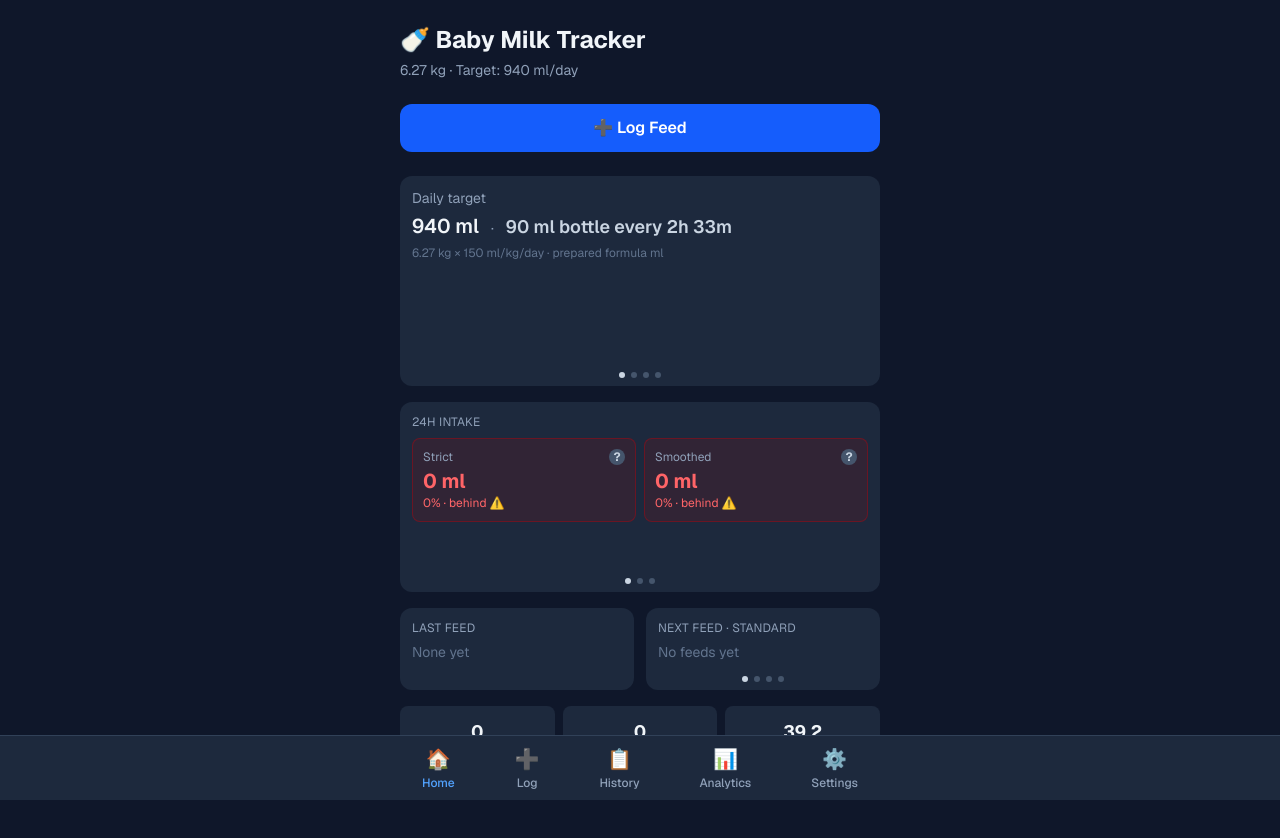
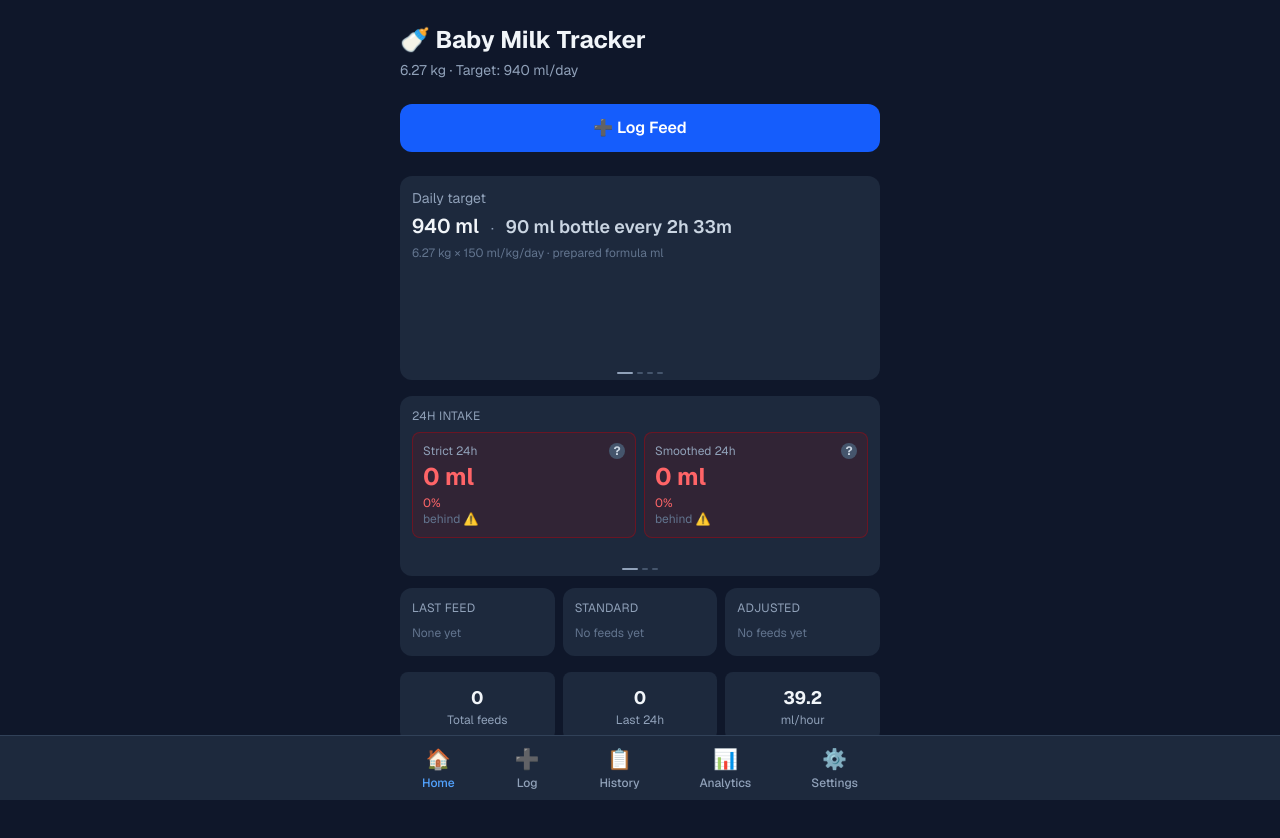
Before and after one commit to koenswings/app-milkwise, a Next.js app in the folder app/: page / in a window 1280 px wide. Shown: the top 838 px of the page. Built offline with nearby package versions, Linux system fonts and the light colour scheme.

Commit message:
feat: layout restructure; bump to 1.0.26

```diff
--- a/app/src/app/page.tsx
+++ b/app/src/app/page.tsx
@@ -160,32 +160,62 @@ export default function Dashboard() {
         />
       )}
 
-      {/* Last feed + Next feed */}
-      <div className="grid grid-cols-2 gap-3 mb-4">
-        {/* Last feed — static */}
-        <div className="bg-slate-800 rounded-xl p-3">
-          <div className="text-xs text-slate-400 uppercase tracking-wide mb-1">Last feed</div>
-          {lastFeed ? (
+      {/* Bottom row: last feed + two next feed clocks */}
+      {(() => {
+        const standardNext = lastFeed
+          ? lastFeed.timestamp + (derived.milkPerBottle / derived.hourlyRate) * 3_600_000
+          : null;
+
+        const tf = settings.timeFormat;
+        function DigClock({ ts, label, sub, delta }: { ts: number | null; label: string; sub?: string; delta?: { text: string; color: string } | null }) {
+          if (!ts) return <span className="text-slate-500 text-xs">No feeds yet</span>;
+          const d = new Date(ts);
+          let h = d.getHours(), m = d.getMinutes();
+          const ampm = tf === '12h' ? (h >= 12 ? 'PM' : 'AM') : null;
+          if (tf === '12h') h = h % 12 || 12;
+          const hh = String(h).padStart(2, '0'), mm = String(m).padStart(2, '0');
+          return (
             <>
-              <div className="text-lg font-semibold text-slate-200 leading-tight">{formatDateTime(lastFeed.timestamp, settings.timeFormat)}</div>
-              <div className="text-slate-400 text-sm mt-0.5">{lastFeed.volume} ml</div>
-              <div className="text-xs text-slate-500 mt-1">{formatRelative(lastFeed.timestamp, now)}</div>
+              <div className="font-mono font-bold text-3xl text-blue-300 tracking-widest tabular-nums leading-none">
+                {hh}<span className="text-slate-500">:</span>{mm}{ampm && <span className="text-base text-slate-400 ml-0.5">{ampm}</span>}
+              </div>
+              {sub && <div className="text-xs text-slate-500 mt-0.5">{sub}</div>}
+              {delta && <div className={`text-xs mt-0.5 font-medium ${delta.color}`}>{delta.text}</div>}
             </>
-          ) : (
-            <span className="text-slate-500 text-sm">None yet</span>
-          )}
-        </div>
-        {/* Next feed — swipeable */}
-        <NextFeedCard
-          standardNext={lastFeed ? lastFeed.timestamp + (derived.milkPerBottle / derived.hourlyRate) * 3_600_000 : null}
-          adjustedNext={nextFeed}
-          idealIntervalHours={derived.idealIntervalHours}
-          now={now}
-          timeFormat={settings.timeFormat}
-          balanceMl={nextFeedResult?.balanceMl}
-          capped={nextFeedResult?.capped}
-        />
-      </div>
+          );
+        }
+
+        const deltaMin = standardNext && nextFeed ? Math.round((nextFeed - standardNext) / 60_000) : 0;
+        const delta = deltaMin === 0 ? null
+          : deltaMin > 0 ? { text: `+${deltaMin}m · overfed`, color: 'text-yellow-400' }
+          : { text: `${deltaMin}m · catch up`, color: 'text-blue-400' };
+
+        return (
+          <div className="grid grid-cols-3 gap-2 mb-4">
+            {/* Last feed */}
+            <div className="bg-slate-800 rounded-xl p-3">
+              <div className="text-xs text-slate-400 uppercase tracking-wide mb-1">Last feed</div>
+              {lastFeed ? (
+                <>
+                  <DigClock ts={lastFeed.timestamp} label="" />
+                  <div className="text-xs text-slate-400 mt-1">{lastFeed.volume} ml</div>
+                </>
+              ) : <span className="text-slate-500 text-xs">None yet</span>}
+            </div>
+            {/* Next feed standard */}
+            <div className="bg-slate-800 rounded-xl p-3">
+              <div className="text-xs text-slate-400 uppercase tracking-wide mb-1">Standard</div>
+              <DigClock ts={standardNext} label="" sub={formatRelative(standardNext!, now)} />
+            </div>
+            {/* Next feed adjusted */}
+            <div className="bg-slate-800 rounded-xl p-3">
+              <div className="text-xs text-slate-400 uppercase tracking-wide mb-1">Adjusted</div>
+              <DigClock ts={nextFeed} label="" sub={nextFeed ? formatRelative(nextFeed, now) : undefined} delta={delta} />
+              {nextFeedResult?.capped && <div className="text-xs text-yellow-400 mt-0.5">⚠️ max gap</div>}
+            </div>
+          </div>
+        );
+      })()}
 
       {/* Summary row */}
       <div className="grid grid-cols-3 gap-2">
--- a/app/src/components/SwipeableCard.tsx
+++ b/app/src/components/SwipeableCard.tsx
@@ -53,15 +53,14 @@ export default function SwipeableCard({ views, className = "" }: Props) {
         ))}
       </div>
 
-      {/* Dot indicators */}
+      {/* Swipe hint — tiny line, no dots */}
       {views.length > 1 && (
-        <div className="flex justify-center gap-1.5 pb-2">
+        <div className="flex justify-center gap-1 pb-1.5">
           {views.map((_, i) => (
-            <button
+            <div
               key={i}
-              onClick={() => setCurrent(i)}
-              className={`w-1.5 h-1.5 rounded-full transition-colors ${
-                i === current ? "bg-slate-300" : "bg-slate-600"
+              className={`h-0.5 rounded-full transition-all ${
+                i === current ? "w-4 bg-slate-400" : "w-1.5 bg-slate-600"
               }`}
             />
           ))}
--- a/app/src/components/cards/StatusCard.tsx
+++ b/app/src/components/cards/StatusCard.tsx
@@ -22,67 +22,83 @@ function colorClass(pct: number, y: number, r: number) {
   if (d <= r) return "text-yellow-400";
   return "text-red-400";
 }
+function bgBorder(pct: number, y: number, r: number) {
+  const d = Math.abs(pct - 100);
+  if (d <= y) return "bg-green-900/20 border-green-700/40";
+  if (d <= r) return "bg-yellow-900/20 border-yellow-700/40";
+  return "bg-red-900/20 border-red-700/40";
+}
 function statusText(pct: number, y: number, r: number) {
   const d = Math.abs(pct - 100);
   if (d <= y) return "on track";
   if (pct > 100) return d <= r ? "slightly over" : "overfed ⚠️";
   return d <= r ? "slightly behind" : "behind ⚠️";
 }
-function bgClass(pct: number, y: number, r: number) {
-  const d = Math.abs(pct - 100);
-  if (d <= y) return "bg-green-900/20 border-green-700/40";
-  if (d <= r) return "bg-yellow-900/20 border-yellow-700/40";
-  return "bg-red-900/20 border-red-700/40";
-}
 
-// ── View 0: Both numeric ─────────────────────────────────────────────────────
-function NumericView(props: Props) {
+// ── View 0: Strict and Smoothed as separate panels side by side ──────────────
+function TwoColumnView(props: Props) {
   const { strict24h, strictPct, smoothedMl, smoothedPct, yellowThresholdPct: y, redThresholdPct: r } = props;
   return (
     <div className="p-3">
       <div className="text-xs text-slate-400 uppercase tracking-wide mb-2">24h intake</div>
       <div className="grid grid-cols-2 gap-2">
-        <div className={`rounded-lg border p-2.5 ${bgClass(strictPct, y, r)}`}>
-          <div className="text-xs text-slate-400 mb-0.5 flex items-center justify-between">
-            <span>Strict</span>
-            <button onClick={props.onStrictExplain} className="w-4 h-4 rounded-full bg-slate-600 text-slate-300 text-xs font-bold flex items-center justify-center leading-none">?</button>
+        {/* Strict */}
+        <div className={`rounded-lg border p-2.5 ${bgBorder(strictPct, y, r)}`}>
+          <div className="flex items-center justify-between mb-0.5">
+            <span className="text-xs text-slate-400">Strict 24h</span>
+            <button onClick={props.onStrictExplain} className="w-4 h-4 rounded-full bg-slate-600 hover:bg-slate-500 text-slate-300 text-xs font-bold flex items-center justify-center leading-none">?</button>
           </div>
-          <div className={`text-xl font-bold ${colorClass(strictPct, y, r)}`}>{Math.round(strict24h)} ml</div>
-          <div className={`text-xs ${colorClass(strictPct, y, r)}`}>{Math.round(strictPct)}% · {statusText(strictPct, y, r)}</div>
+          <div className={`text-2xl font-bold ${colorClass(strictPct, y, r)}`}>{Math.round(strict24h)} ml</div>
+          <div className={`text-xs mt-0.5 ${colorClass(strictPct, y, r)}`}>{Math.round(strictPct)}%</div>
+          <div className="text-xs text-slate-500">{statusText(strictPct, y, r)}</div>
         </div>
-        <div className={`rounded-lg border p-2.5 ${bgClass(smoothedPct, y, r)}`}>
-          <div className="text-xs text-slate-400 mb-0.5 flex items-center justify-between">
-            <span>Smoothed</span>
-            <button onClick={props.onSmoothedExplain} className="w-4 h-4 rounded-full bg-slate-600 text-slate-300 text-xs font-bold flex items-center justify-center leading-none">?</button>
+        {/* Smoothed */}
+        <div className={`rounded-lg border p-2.5 ${bgBorder(smoothedPct, y, r)}`}>
+          <div className="flex items-center justify-between mb-0.5">
+            <span className="text-xs text-slate-400">Smoothed 24h</span>
+            <button onClick={props.onSmoothedExplain} className="w-4 h-4 rounded-full bg-slate-600 hover:bg-slate-500 text-slate-300 text-xs font-bold flex items-center justify-center leading-none">?</button>
           </div>
-          <div className={`text-xl font-bold ${colorClass(smoothedPct, y, r)}`}>{Math.round(smoothedMl)} ml</div>
-          <div className={`text-xs ${colorClass(smoothedPct, y, r)}`}>{Math.round(smoothedPct)}% · {statusText(smoothedPct, y, r)}</div>
+          <div className={`text-2xl font-bold ${colorClass(smoothedPct, y, r)}`}>{Math.round(smoothedMl)} ml</div>
+          <div className={`text-xs mt-0.5 ${colorClass(smoothedPct, y, r)}`}>{Math.round(smoothedPct)}%</div>
+          <div className="text-xs text-slate-500">{statusText(smoothedPct, y, r)}</div>
         </div>
       </div>
     </div>
   );
 }
 
-// ── View 1: Bottles ──────────────────────────────────────────────────────────
+// ── View 1: Bottles + ml count (combined) ────────────────────────────────────
 function BottlesView(props: Props) {
-  const { strict24h, smoothedMl, dailyTargetMl, standardBottleVolume, yellowThresholdPct: y, redThresholdPct: r } = props;
+  const { strict24h, strictPct, smoothedMl, smoothedPct, dailyTargetMl, standardBottleVolume, yellowThresholdPct: y, redThresholdPct: r } = props;
   const milkPerBottle = waterToMilk(standardBottleVolume);
   const targetBottles = dailyTargetMl / milkPerBottle;
 
-  function BottleRow({ label, ml, pct }: { label: string; ml: number; pct: number }) {
+  function Row({ label, ml, pct, onExplain }: { label: string; ml: number; pct: number; onExplain: () => void }) {
     const bottles = ml / milkPerBottle;
     const full = Math.floor(bottles);
     const partial = bottles - full;
-    const empty = Math.max(0, Math.ceil(targetBottles) - Math.ceil(bottles));
+    const total = Math.ceil(targetBottles);
     return (
       <div className="mb-2">
-        <div className={`text-xs font-medium mb-0.5 ${colorClass(pct, y, r)}`}>{label} · {Math.round(pct)}%</div>
-        <div className="flex flex-wrap gap-0.5">
-          {Array.from({ length: Math.min(full, 10) }).map((_, i) => <span key={i} className="text-xl leading-none">🍼</span>)}
-          {partial > 0.1 && full < 10 && <span className="text-xl leading-none" style={{ opacity: 0.2 + partial * 0.8 }}>🍼</span>}
-          {Array.from({ length: Math.min(empty, 10 - full - 1) }).map((_, i) => <span key={i} className="text-xl leading-none opacity-15">🍼</span>)}
+        <div className="flex items-center justify-between mb-0.5">
+          <span className={`text-xs font-medium ${colorClass(pct, y, r)}`}>{label}</span>
+          <button onClick={onExplain} className="w-4 h-4 rounded-full bg-slate-700 text-slate-400 text-xs font-bold flex items-center justify-center leading-none">?</button>
         </div>
-        <div className="text-xs text-slate-500 mt-0.5">{bottles.toFixed(1)} / {targetBottles.toFixed(1)} bottles</div>
+        <div className="flex flex-wrap gap-0.5 mb-0.5">
+          {Array.from({ length: Math.min(full, total) }).map((_, i) => (
+            <span key={i} className="text-lg leading-none">🍼</span>
+          ))}
+          {partial > 0.1 && full < total && (
+            <span className="text-lg leading-none" style={{ opacity: 0.2 + partial * 0.8 }}>🍼</span>
+          )}
+          {Array.from({ length: Math.max(0, total - full - (partial > 0.1 ? 1 : 0)) }).map((_, i) => (
+            <span key={i} className="text-lg leading-none opacity-15">🍼</span>
+          ))}
+        </div>
+        <div className={`text-xs font-semibold ${colorClass(pct, y, r)}`}>
+          {bottles.toFixed(1)} bottles · {Math.round(ml)} ml
+          <span className="text-slate-500 font-normal"> / {targetBottles.toFixed(1)} · {Math.round(dailyTargetMl)} ml</span>
+        </div>
       </div>
     );
   }
@@ -90,21 +106,21 @@ function BottlesView(props: Props) {
   return (
     <div className="p-3">
       <div className="text-xs text-slate-400 uppercase tracking-wide mb-2">Bottles today 🍼</div>
-      <BottleRow label="Strict 24h" ml={strict24h} pct={props.strictPct} />
-      <BottleRow label="Smoothed" ml={smoothedMl} pct={props.smoothedPct} />
+      <Row label="Strict 24h" ml={strict24h} pct={strictPct} onExplain={props.onStrictExplain} />
+      <Row label="Smoothed 24h" ml={smoothedMl} pct={smoothedPct} onExplain={props.onSmoothedExplain} />
     </div>
   );
 }
 
-// ── View 2: Baby mood (smoothed) ─────────────────────────────────────────────
+// ── View 2: Baby mood ────────────────────────────────────────────────────────
 function MoodView({ smoothedPct, smoothedMl, yellowThresholdPct: y, redThresholdPct: r }: Props) {
   const diff = smoothedPct - 100;
   let emoji = "😄", mood = "", detail = "";
-  if (Math.abs(diff) <= y) { emoji = "😄"; mood = "Happy & content"; detail = "Perfect rhythm. Baby is thriving!"; }
-  else if (diff > r) { emoji = "🤢"; mood = "A bit stuffed"; detail = "Overfed — let the tummy rest before next feed."; }
-  else if (diff > y) { emoji = "😌"; mood = "Comfortably full"; detail = "Slightly over. Just watch."; }
-  else if (diff < -r) { emoji = "😢"; mood = "Hungry!"; detail = "Behind — offer a feed soon!"; }
-  else { emoji = "😕"; mood = "A little peckish"; detail = "Slightly behind — feed a bit earlier."; }
+  if (Math.abs(diff) <= y)  { emoji = "😄"; mood = "Happy & content";   detail = "Perfect rhythm — baby is thriving!"; }
+  else if (diff > r)         { emoji = "🤢"; mood = "A bit stuffed";     detail = "Overfed — let tummy rest before next feed."; }
+  else if (diff > y)         { emoji = "😌"; mood = "Comfortably full";  detail = "Slightly over. Just watch."; }
+  else if (diff < -r)        { emoji = "😢"; mood = "Hungry!";           detail = "Behind — offer a feed soon!"; }
+  else                       { emoji = "😕"; mood = "A little peckish";  detail = "Slightly behind — feed a bit earlier."; }
 
   return (
     <div className="p-3 text-center">
@@ -120,9 +136,9 @@ function MoodView({ smoothedPct, smoothedMl, yellowThresholdPct: y, redThreshold
 export default function StatusCard(props: Props) {
   return (
     <SwipeableCard
-      className="mb-4"
+      className="mb-3"
       views={[
-        <NumericView key="num" {...props} />,
+        <TwoColumnView key="two" {...props} />,
         <BottlesView key="bottles" {...props} />,
         <MoodView key="mood" {...props} />,
       ]}
```
Also changed, not shown: 1 other file (tests, documents, lock files or other folders).
